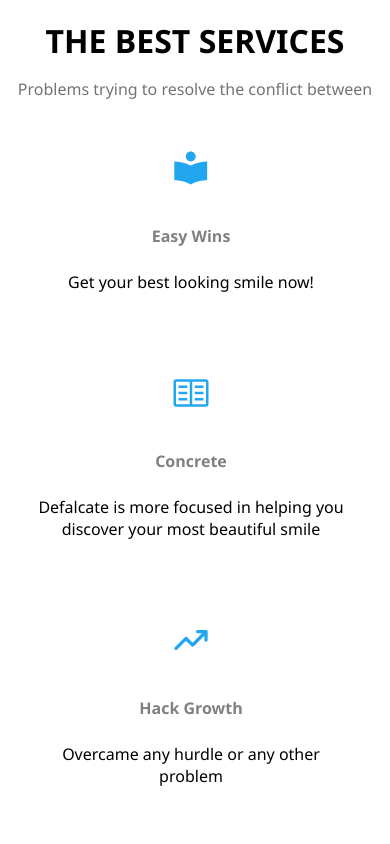
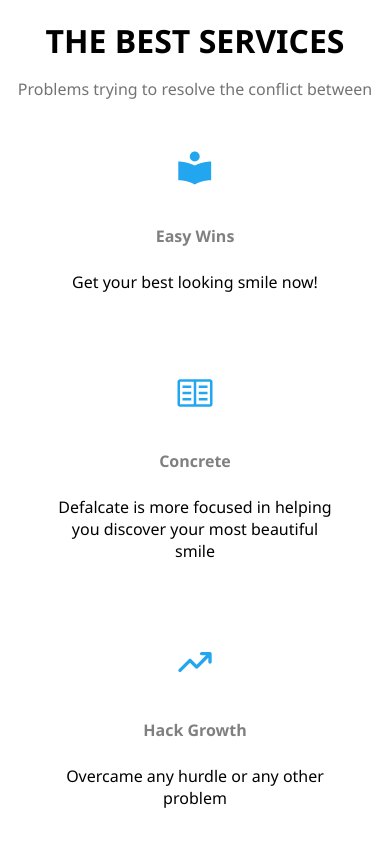
Before and after one commit to Dr-Kehn/e-commerce, a React (Vite) app: page / in a window 390 px wide. Shown: the part 1640-2484 px from the top of the page. Built offline with nearby package versions, Linux system fonts and the light colour scheme; no server answers.

Commit message:
bestservices mobile view done

```diff
--- a/src/components/BestServices.module.css
+++ b/src/components/BestServices.module.css
@@ -44,3 +44,14 @@
   height: 40px;
   margin-bottom: 1rem;
 }
+
+
+@media (max-width: 768px) {
+  .grid {
+    justify-content: center;
+  }
+
+  .card {
+    max-width: 90%;
+  }
+}
```
